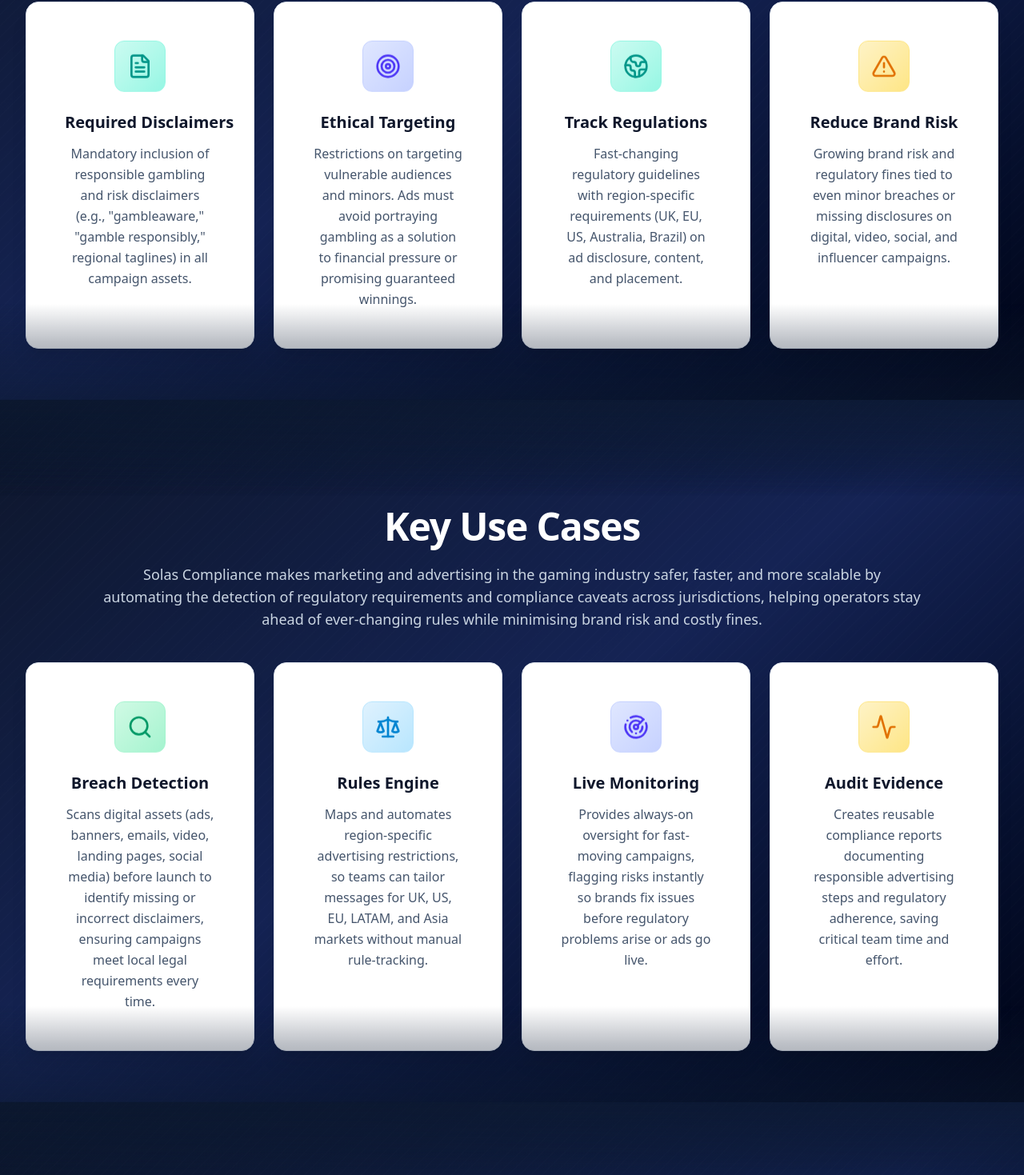
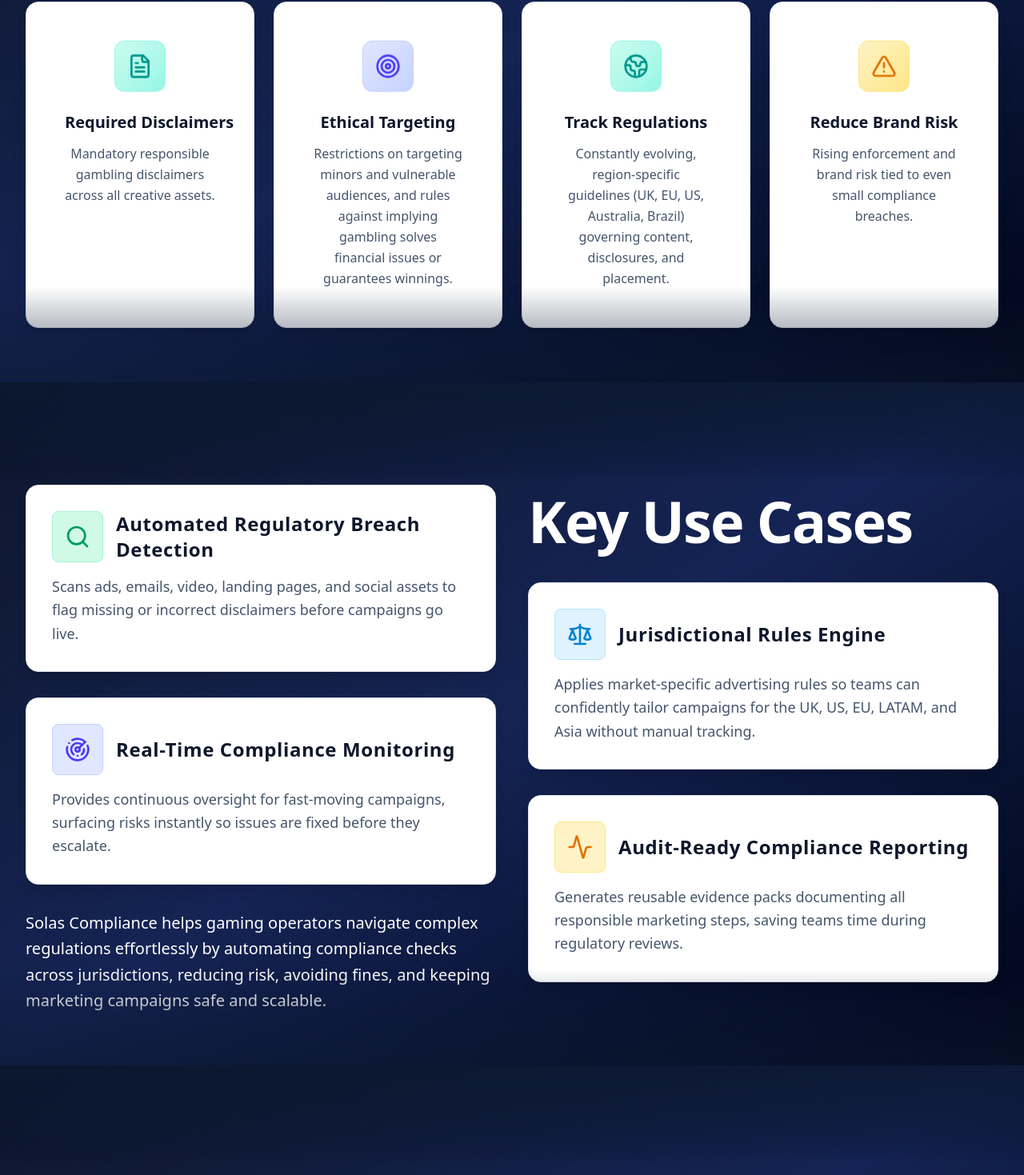
Before and after one commit to Devaang18/solas-site, a Next.js app: page /gaming in a window 1280 px wide. Shown: the part 1122-2591 px from the top of the page at 80% size. Built offline with nearby package versions, Linux system fonts and the light colour scheme.

Commit message:
design changes

```diff
--- a/src/app/gaming/page.tsx
+++ b/src/app/gaming/page.tsx
@@ -17,6 +17,8 @@
 };
 
 function SectionContainer({ children, title, subtitle }: { children: React.ReactNode; title: string; subtitle?: string }) {
+  const isKeyUseCases = title === 'Key Use Cases';
+
   return (
     <div className="w-full section-alt-1 relative overflow-hidden gaming-bg" style={{ minHeight: '100vh' }}>
       {/* Dark background overlay specific to gaming page */}
@@ -24,6 +26,7 @@
       {/* Ensure moving line animation layer exists on every section */}
       <div className="gaming-lines" />
       <div className="max-w-xs sm:max-w-2xl md:max-w-4xl lg:max-w-6xl xl:max-w-7xl mx-auto px-3 sm:px-4 md:px-6 lg:px-8 pt-16 sm:pt-24 md:pt-28 lg:pt-32 pb-8 sm:pb-12 md:pb-16 relative z-10">
+        {!isKeyUseCases && (
           <div className="text-center mb-6 sm:mb-8 md:mb-10 section-title-offset">
             <h2 className="text-xl sm:text-2xl md:text-3xl lg:text-4xl xl:text-5xl font-bold text-white mb-3 sm:mb-4 tracking-tight leading-tight">
               {title}
@@ -34,6 +37,7 @@
               </p>
             )}
           </div>
+        )}
         <div className="prose max-w-none text-slate-200">
           {children}
         </div>
@@ -66,7 +70,7 @@
               Required Disclaimers
             </h4>
             <p className="text-slate-600 text-sm sm:text-base leading-relaxed flex-grow">
-              Mandatory inclusion of responsible gambling and risk disclaimers (e.g., &quot;gambleaware,&quot; &quot;gamble responsibly,&quot; regional taglines) in all campaign assets.
+            Mandatory responsible gambling disclaimers across all creative assets.
             </p>
           </div>
           <div className="bg-white text-slate-900 border border-slate-200 rounded-2xl p-fluid-lg shadow-xl hover:shadow-2xl transition-all duration-300 hover-lift h-full flex flex-col text-center">
@@ -77,7 +81,7 @@
               Ethical Targeting
             </h4>
             <p className="text-slate-600 text-sm sm:text-base leading-relaxed flex-grow">
-              Restrictions on targeting vulnerable audiences and minors. Ads must avoid portraying gambling as a solution to financial pressure or promising guaranteed winnings.
+            Restrictions on targeting minors and vulnerable audiences, and rules against implying gambling solves financial issues or guarantees winnings.
             </p>
           </div>
           <div className="bg-white text-slate-900 border border-slate-200 rounded-2xl p-fluid-lg shadow-xl hover:shadow-2xl transition-all duration-300 hover-lift h-full flex flex-col text-center">
@@ -88,7 +92,7 @@
               Track Regulations
             </h4>
             <p className="text-slate-600 text-sm sm:text-base leading-relaxed flex-grow">
-              Fast-changing regulatory guidelines with region-specific requirements (UK, EU, US, Australia, Brazil) on ad disclosure, content, and placement.
+            Constantly evolving, region-specific guidelines (UK, EU, US, Australia, Brazil) governing content, disclosures, and placement.
             </p>
           </div>
           <div className="bg-white text-slate-900 border border-slate-200 rounded-2xl p-fluid-lg shadow-xl hover:shadow-2xl transition-all duration-300 hover-lift h-full flex flex-col text-center">
@@ -99,98 +103,144 @@
               Reduce Brand Risk
             </h4>
             <p className="text-slate-600 text-sm sm:text-base leading-relaxed flex-grow">
-              Growing brand risk and regulatory fines tied to even minor breaches or missing disclosures on digital, video, social, and influencer campaigns.
+            Rising enforcement and brand risk tied to even small compliance breaches.
             </p>
           </div>
         </div>
       </>
     )},
 
-    { id: 'faq', title: 'Key Use Cases', subtitle: 'Solas Compliance makes marketing and advertising in the gaming industry safer, faster, and more scalable by automating the detection of regulatory requirements and compliance caveats across jurisdictions, helping operators stay ahead of ever-changing rules while minimising brand risk and costly fines.', content: (
+    { id: 'faq', title: 'Key Use Cases', subtitle: undefined, content: (
       <>
-        <div className="grid grid-cols-1 sm:grid-cols-2 lg:grid-cols-4 gap-6 mt-4">
-          <div className="bg-white text-slate-900 border border-slate-200 rounded-2xl p-fluid-lg shadow-xl hover:shadow-2xl transition-all duration-300 hover-lift h-full flex flex-col text-center">
-            <div className="w-16 h-16 rounded-xl bg-gradient-to-br from-emerald-100 to-emerald-200 border border-emerald-200 flex items-center justify-center mx-auto mb-6 hover-glow animate-float">
-              <Search className="w-8 h-8 text-emerald-600" />
+        {/* 2-column grid layout with asymmetric card distribution */}
+        <div className="grid grid-cols-1 md:grid-cols-2 gap-6 md:gap-8 lg:gap-10">
+          {/* Left Column - 3 cards */}
+          <div className="space-y-6 md:space-y-8">
+            <div className="bg-white border border-slate-200 rounded-2xl p-6 md:p-8 hover:bg-slate-50 transition-all duration-300 flex flex-col shadow-lg">
+              <div className="flex items-center gap-4 mb-4">
+                <div className="w-14 h-14 md:w-16 md:h-16 rounded-lg bg-emerald-100 border border-emerald-200 flex items-center justify-center flex-shrink-0">
+                  <Search className="w-7 h-7 md:w-8 md:h-8 text-emerald-600" />
                 </div>
-            <h3 className="text-lg sm:text-xl font-semibold text-slate-900 mb-3 whitespace-nowrap">
-              Breach Detection
+                <h3 className="text-xl md:text-2xl font-bold text-slate-900 tracking-wide">
+                Automated Regulatory Breach Detection
                 </h3>
-            <p className="text-slate-600 text-sm sm:text-base leading-relaxed flex-grow">
-              Scans digital assets (ads, banners, emails, video, landing pages, social media) before launch to identify missing or incorrect disclaimers, ensuring campaigns meet local legal requirements every time.
+              </div>
+              <p className="text-slate-600 text-base md:text-lg leading-relaxed">
+              Scans ads, emails, video, landing pages, and social assets to flag missing or incorrect disclaimers before campaigns go live.
               </p>
             </div>
-          <div className="bg-white text-slate-900 border border-slate-200 rounded-2xl p-fluid-lg shadow-xl hover:shadow-2xl transition-all duration-300 hover-lift h-full flex flex-col text-center">
-            <div className="w-16 h-16 rounded-xl bg-gradient-to-br from-sky-100 to-sky-200 border border-sky-200 flex items-center justify-center mx-auto mb-6 hover-glow animate-float">
-              <Scale className="w-8 h-8 text-sky-600" />
+
+            <div className="bg-white border border-slate-200 rounded-2xl p-6 md:p-8 hover:bg-slate-50 transition-all duration-300 flex flex-col shadow-lg">
+              <div className="flex items-center gap-4 mb-4">
+                <div className="w-14 h-14 md:w-16 md:h-16 rounded-lg bg-indigo-100 border border-indigo-200 flex items-center justify-center flex-shrink-0">
+                  <Radar className="w-7 h-7 md:w-8 md:h-8 text-indigo-600" />
                 </div>
-            <h3 className="text-lg sm:text-xl font-semibold text-slate-900 mb-3 whitespace-nowrap">
-              Rules Engine
+                <h3 className="text-xl md:text-2xl font-bold text-slate-900 tracking-wide">
+                Real-Time Compliance Monitoring
                 </h3>
-            <p className="text-slate-600 text-sm sm:text-base leading-relaxed flex-grow">
-              Maps and automates region-specific advertising restrictions, so teams can tailor messages for UK, US, EU, LATAM, and Asia markets without manual rule-tracking.
+              </div>
+              <p className="text-slate-600 text-base md:text-lg leading-relaxed">
+              Provides continuous oversight for fast-moving campaigns, surfacing risks instantly so issues are fixed before they escalate.
               </p>
             </div>
-          <div className="bg-white text-slate-900 border border-slate-200 rounded-2xl p-fluid-lg shadow-xl hover:shadow-2xl transition-all duration-300 hover-lift h-full flex flex-col text-center">
-            <div className="w-16 h-16 rounded-xl bg-gradient-to-br from-indigo-100 to-indigo-200 border border-indigo-200 flex items-center justify-center mx-auto mb-6 hover-glow animate-float">
-              <Radar className="w-8 h-8 text-indigo-600" />
-            </div>
-            <h3 className="text-lg sm:text-xl font-semibold text-slate-900 mb-3 whitespace-nowrap">
-              Live Monitoring
-            </h3>
-            <p className="text-slate-600 text-sm sm:text-base leading-relaxed flex-grow">
-              Provides always-on oversight for fast-moving campaigns, flagging risks instantly so brands fix issues before regulatory problems arise or ads go live.
+
+            {/* Subheading underneath Real-Time Compliance Monitoring block */}
+            <div className="mt-6 md:mt-8">
+              <p className="text-lg sm:text-xl md:text-1xl font-normal text-white leading-relaxed text-left" style={{ fontFamily: 'system-ui, -apple-system, BlinkMacSystemFont, "Segoe UI", sans-serif' }}>
+              Solas Compliance helps gaming operators navigate complex regulations effortlessly by automating compliance checks across jurisdictions, reducing risk, avoiding fines, and keeping marketing campaigns safe and scalable.
               </p>
             </div>
-          <div className="bg-white text-slate-900 border border-slate-200 rounded-2xl p-fluid-lg shadow-xl hover:shadow-2xl transition-all duration-300 hover-lift h-full flex flex-col text-center">
-            <div className="w-16 h-16 rounded-xl bg-gradient-to-br from-amber-100 to-amber-200 border border-amber-200 flex items-center justify-center mx-auto mb-6 hover-glow animate-float">
-              <Activity className="w-8 h-8 text-amber-600" />
           </div>
-            <h3 className="text-lg sm:text-xl font-semibold text-slate-900 mb-3 whitespace-nowrap">
-              Audit Evidence
+
+          {/* Right Column - Title and 2 cards with offset positioning */}
+          <div className="space-y-6 md:space-y-8">
+            {/* KEY USE CASES title positioned above Rules Engine block */}
+            <div className="flex justify-center md:justify-start md:pt-0">
+              <h2 className="text-3xl sm:text-4xl md:text-5xl lg:text-6xl xl:text-7xl font-bold text-white tracking-tight leading-tight">
+                Key Use Cases
+              </h2>
+            </div>
+
+            <div className="space-y-6 md:space-y-8">
+              <div className="bg-white border border-slate-200 rounded-2xl p-6 md:p-8 hover:bg-slate-50 transition-all duration-300 flex flex-col shadow-lg">
+                <div className="flex items-center gap-4 mb-4">
+                  <div className="w-14 h-14 md:w-16 md:h-16 rounded-lg bg-sky-100 border border-sky-200 flex items-center justify-center flex-shrink-0">
+                    <Scale className="w-7 h-7 md:w-8 md:h-8 text-sky-600" />
+                  </div>
+                  <h3 className="text-xl md:text-2xl font-bold text-slate-900 tracking-wide">
+                  Jurisdictional Rules Engine
                   </h3>
-            <p className="text-slate-600 text-sm sm:text-base leading-relaxed flex-grow">
-              Creates reusable compliance reports documenting responsible advertising steps and regulatory adherence, saving critical team time and effort.
+                </div>
+                <p className="text-slate-600 text-base md:text-lg leading-relaxed">
+                Applies market-specific advertising rules so teams can confidently tailor campaigns for the UK, US, EU, LATAM, and Asia without manual tracking.
                 </p>
+              </div>
+
+              <div className="bg-white border border-slate-200 rounded-2xl p-6 md:p-8 hover:bg-slate-50 transition-all duration-300 flex flex-col shadow-lg">
+                <div className="flex items-center gap-4 mb-4">
+                  <div className="w-14 h-14 md:w-16 md:h-16 rounded-lg bg-amber-100 border border-amber-200 flex items-center justify-center flex-shrink-0">
+                    <Activity className="w-7 h-7 md:w-8 md:h-8 text-amber-600" />
+                  </div>
+                  <h3 className="text-xl md:text-2xl font-bold text-slate-900 tracking-wide">
+                  Audit-Ready Compliance Reporting
+                  </h3>
+                </div>
+                <p className="text-slate-600 text-base md:text-lg leading-relaxed">
+                Generates reusable evidence packs documenting all responsible marketing steps, saving teams time during regulatory reviews.
+                </p>
+              </div>
+            </div>
           </div>
         </div>
       </>
     )},
-    { id: 'oracle', title: 'The Solas Advantage', subtitle: 'Solas gives operators speed, market access, and regulatory confidence-reducing bottlenecks, avoiding fines, and making responsible messaging effortless.', content: (
+    { id: 'oracle', title: 'The Solas Advantage', subtitle: 'Solas gives operators speed, market access, and regulatory confidence, reducing bottlenecks, avoiding fines, and making responsible messaging effortless.', content: (
       <>
-        <div className="grid grid-cols-1 sm:grid-cols-3 lg:grid-cols-3 gap-6 mt-4">
-          <div className="bg-white text-slate-900 border border-slate-200 rounded-2xl p-fluid-lg shadow-xl hover:shadow-2xl transition-all duration-300 hover-lift h-full flex flex-col text-center">
-            <div className="w-16 h-16 rounded-xl bg-gradient-to-br from-teal-100 to-teal-200 border border-teal-200 flex items-center justify-center mx-auto mb-6 hover-glow animate-float">
+        <div className="flex flex-col gap-4 mt-4 max-w-lg mx-auto">
+          <div className="bg-white text-slate-900 border border-slate-200 rounded-2xl px-4 py-6 shadow-xl hover:shadow-2xl transition-all duration-300 hover-lift flex flex-col">
+            <div className="flex items-start gap-4">
+              <div className="w-16 h-16 rounded-xl bg-gradient-to-br from-teal-100 to-teal-200 border border-teal-200 flex items-center justify-center flex-shrink-0 hover-glow animate-float">
                 <ShieldCheck className="w-8 h-8 text-teal-600" />
               </div>
-            <h4 className="text-lg sm:text-xl font-semibold text-slate-900 mb-3 whitespace-nowrap">
-              Purpose-Built for Gaming
+              <div className="flex flex-col">
+                <h4 className="text-lg sm:text-xl font-semibold text-slate-900 whitespace-nowrap mb-3">
+                  Built for Gaming
                 </h4>
-            <p className="text-slate-600 text-sm sm:text-base leading-relaxed flex-grow">
+                <p className="text-slate-600 text-sm sm:text-base leading-relaxed">
                 A dedicated solution for gaming advertising and marketing compliance.
                 </p>
               </div>
-          <div className="bg-white text-slate-900 border border-slate-200 rounded-2xl p-fluid-lg shadow-xl hover:shadow-2xl transition-all duration-300 hover-lift h-full flex flex-col text-center">
-            <div className="w-16 h-16 rounded-xl bg-gradient-to-br from-sky-100 to-sky-200 border border-sky-200 flex items-center justify-center mx-auto mb-6 hover-glow animate-float">
+            </div>
+          </div>
+          <div className="bg-white text-slate-900 border border-slate-200 rounded-2xl px-4 py-6 shadow-xl hover:shadow-2xl transition-all duration-300 hover-lift flex flex-col">
+            <div className="flex items-start gap-4">
+              <div className="w-16 h-16 rounded-xl bg-gradient-to-br from-sky-100 to-sky-200 border border-sky-200 flex items-center justify-center flex-shrink-0 hover-glow animate-float">
                 <Globe2 className="w-8 h-8 text-sky-600" />
               </div>
-            <h4 className="text-lg sm:text-xl font-semibold text-slate-900 mb-3 whitespace-nowrap">
-              Global Standards, Local Precision
+              <div className="flex flex-col">
+                <h4 className="text-lg sm:text-xl font-semibold text-slate-900 whitespace-nowrap mb-3">
+                Global Coverage with Local Precision
                 </h4>
-            <p className="text-slate-600 text-sm sm:text-base leading-relaxed flex-grow">
+                <p className="text-slate-600 text-sm sm:text-base leading-relaxed">
                 AI and rule-based logic that show exactly how to adapt messaging for each regulator.
                 </p>
               </div>
-          <div className="bg-white text-slate-900 border border-slate-200 rounded-2xl p-fluid-lg shadow-xl hover:shadow-2xl transition-all duration-300 hover-lift h-full flex flex-col text-center">
-            <div className="w-16 h-16 rounded-xl bg-gradient-to-br from-amber-100 to-amber-200 border border-amber-200 flex items-center justify-center mx-auto mb-6 hover-glow animate-float">
+            </div>
+          </div>
+          <div className="bg-white text-slate-900 border border-slate-200 rounded-2xl px-4 py-6 shadow-xl hover:shadow-2xl transition-all duration-300 hover-lift flex flex-col">
+            <div className="flex items-start gap-4">
+              <div className="w-16 h-16 rounded-xl bg-gradient-to-br from-amber-100 to-amber-200 border border-amber-200 flex items-center justify-center flex-shrink-0 hover-glow animate-float">
                 <AlertTriangle className="w-8 h-8 text-amber-600" />
               </div>
-            <h4 className="text-lg sm:text-xl font-semibold text-slate-900 mb-3 whitespace-nowrap">
-              Operational Scale and Speed
+              <div className="flex flex-col">
+                <h4 className="text-lg sm:text-xl font-semibold text-slate-900 whitespace-nowrap mb-3">
+                Speed and Scale
                 </h4>
-            <p className="text-slate-600 text-sm sm:text-base leading-relaxed flex-grow">
-              Replace manual reviews with intelligent automation so teams can focus on growth.
+                <p className="text-slate-600 text-sm sm:text-base leading-relaxed">
+                Replaces manual reviews with intelligent automation so compliance and marketing teams can focus on growth.
                 </p>
+              </div>
+            </div>
           </div>
         </div>
       </>
@@ -250,7 +300,7 @@
                   </Reveal>
                   <Reveal delay={0.2}>
                     <p className="text-fluid-2xl text-slate-300 mb-12 container-fluid-lg mx-auto animate-slide-up leading-relaxed">
-                      Solas Compliance makes marketing and advertising in the gaming industry safer, faster, and more scalable by automating the detection of regulatory requirements and compliance caveats across jurisdictions, helping operators stay ahead of ever-changing rules while minimising brand risk and costly fines.
+                    Solas Compliance makes gaming marketing safer, faster, and more scalable by automating the detection of regulatory requirements across global jurisdictions, helping operators stay ahead of shifting rules while reducing brand risk and costly fines.
                     </p>
                   </Reveal>
                   <Reveal delay={0.4}>
```
Lines whose indentation alone changed are shown as unchanged.
